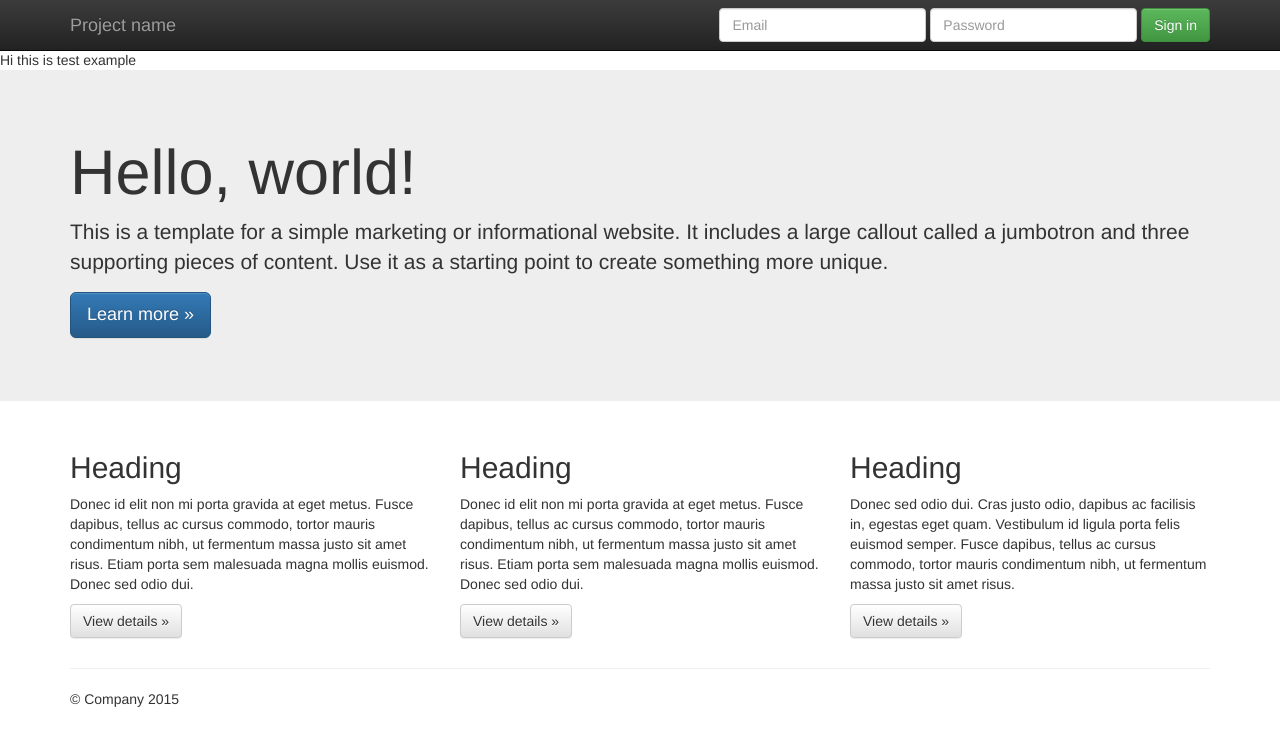
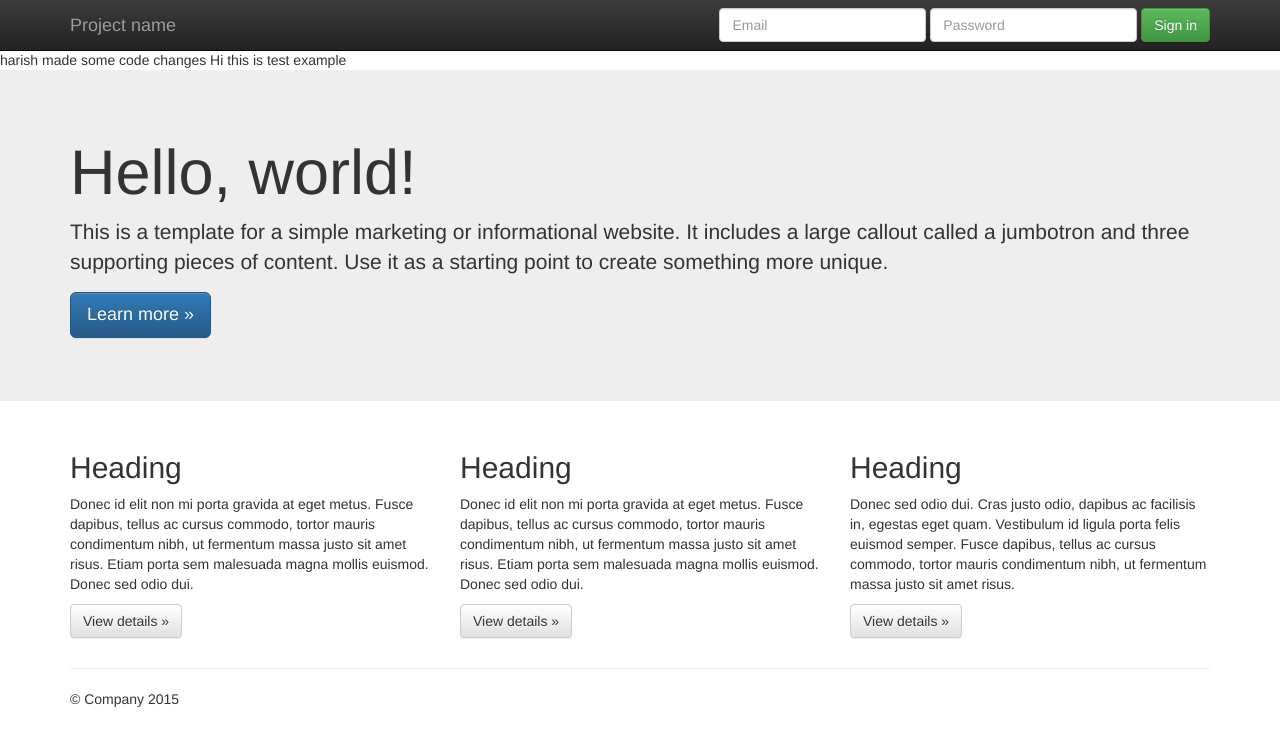
Before and after one commit to harishdevops07/website, a plain HTML site: page index.html in a window 1280 px wide. Drawn offline with nearby package versions, Linux system fonts and the light colour scheme.

Commit message:
made changes in the index.html file

```diff
--- a/index.html
+++ b/index.html
@@ -23,6 +23,7 @@
 
         <script src="js/vendor/modernizr-2.8.3-respond-1.4.2.min.js"></script>
     </head>
+    harish made some code changes
     <body>
 Hi this is test example
         <!--[if lt IE 8]>
```
